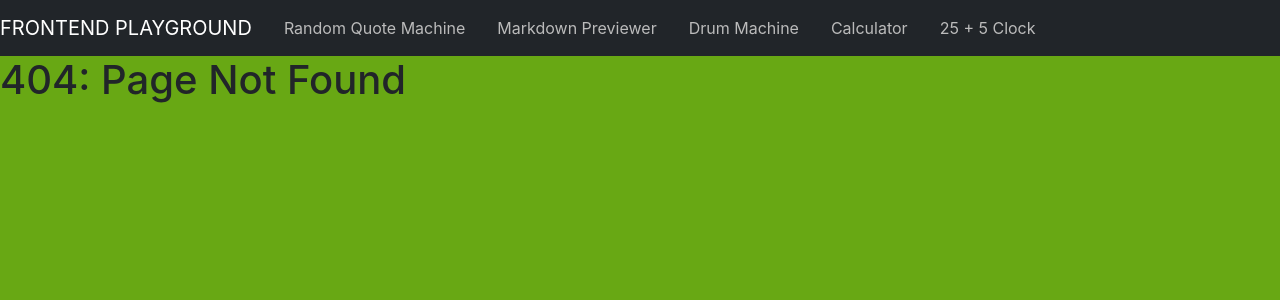
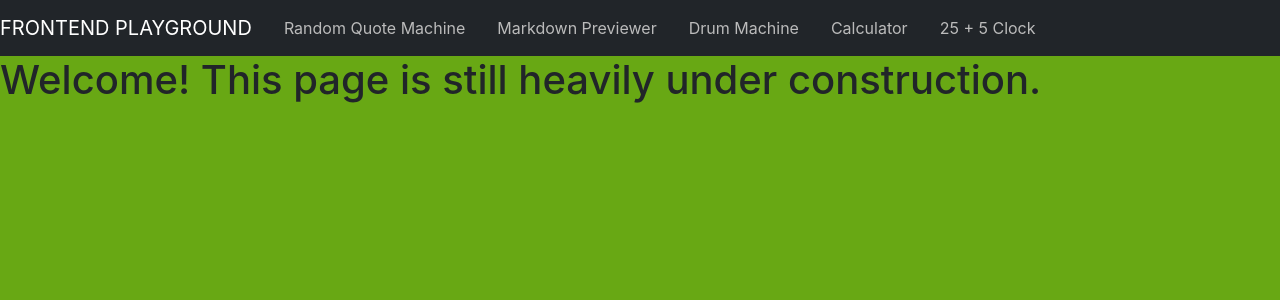
Before and after one commit to uncaffeinated/frontend-playground, a React (Create React App) app: page / in a window 1280 px wide. Before the commit this address had no page. Shown: the top 300 px of the page. Built offline with nearby package versions, Linux system fonts and the light colour scheme.

Commit message:
Fixing routes

```diff
--- a/src/App.js
+++ b/src/App.js
@@ -21,7 +21,7 @@ class App extends React.Component {
   return (
     <Router>
       <nav className='navbar navbar-expand-lg navbar-dark bg-dark'>
-        <a className='navbar-brand'><NavLink to="/frontend-playground" className='nav-link'>FRONTEND PLAYGROUND</NavLink></a>
+        <a className='navbar-brand'><NavLink to="/" className='nav-link'>FRONTEND PLAYGROUND</NavLink></a>
         <ul className='nav nav-pills justify-content-end red'>
           <li className='nav-item'><NavLink to="/pages/RandomQuoteMachine" className='nav-link'>Random Quote Machine</NavLink></li>
           <li className='nav-item'><NavLink to="/pages/MarkdownPreviewer" className='nav-link'>Markdown Previewer</NavLink></li>
@@ -30,8 +30,8 @@ class App extends React.Component {
           <li className='nav-item'><NavLink to="/pages/Clock" className='nav-link'>25 + 5 Clock</NavLink></li>
         </ul>
       </nav>
-      <Routes basename="/frontend-playground">
-        <Route path="/frontend-playground" element={<h1>Welcome! This page is still heavily under construction.</h1>}/>
+      <Routes>
+        <Route path="/" element={<h1>Welcome! This page is still heavily under construction.</h1>}/>
         <Route path="/pages/RandomQuoteMachine" element={<RandomQuoteMachine />} />
         <Route path="/pages/MarkdownPreviewer" element={<h1>Welcome! This page is still heavily under construction.</h1>} />
         <Route path="/pages/DrumMachine" element={<h1>Welcome! This page is still heavily under construction.</h1>} />
```
